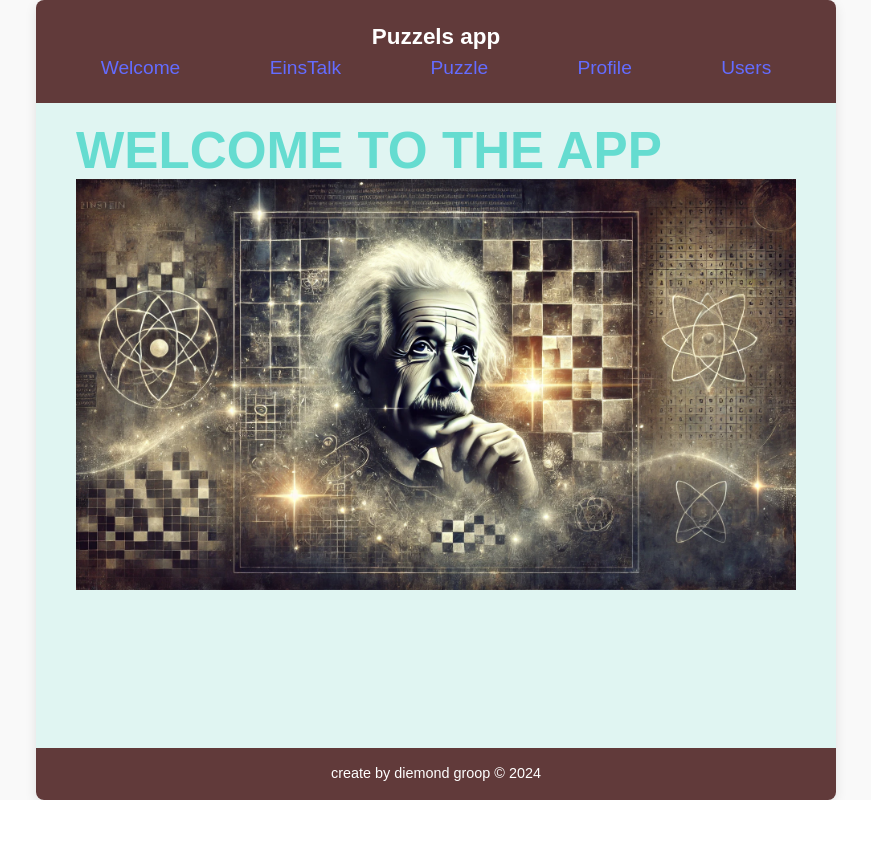
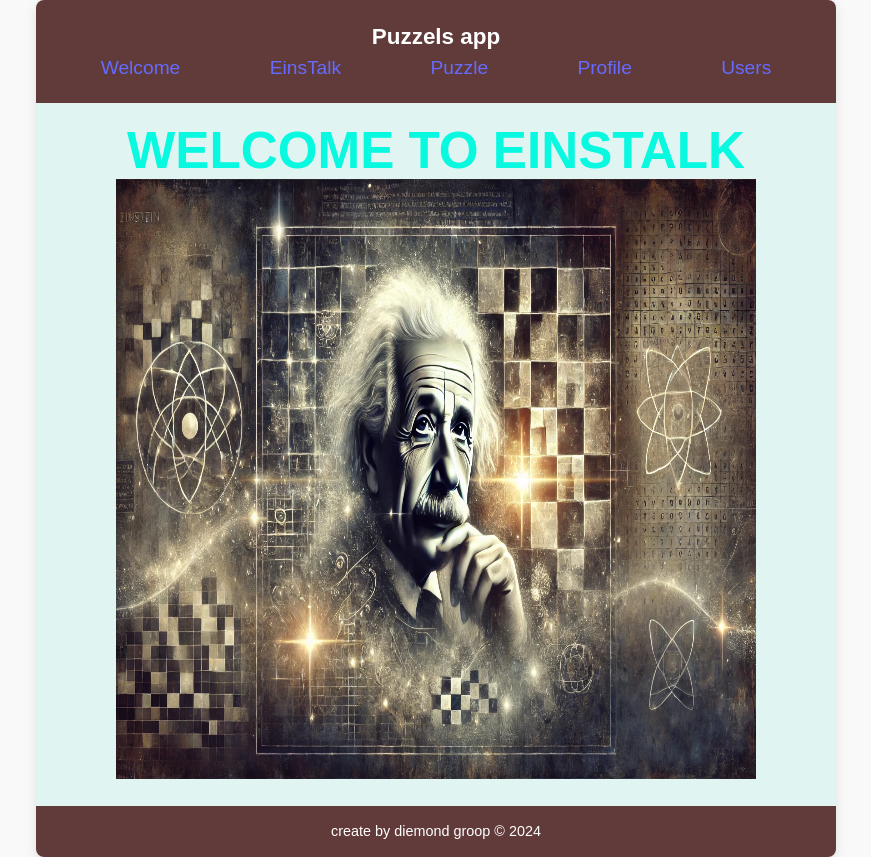
Before and after one commit to yoske208/Einstalk-fork, a React (Vite) app in the folder Client/: page /welcome in a window 1280 px wide. Shown: the whole page, without its empty margins (204-1075 px from the left). Before the commit the page ends 800 px from the top, so only its background shows below. Built offline with nearby package versions, Linux system fonts and the light colour scheme.

Commit message:
change css and netiv

```diff
--- a/Client/src/App.css
+++ b/Client/src/App.css
@@ -7,7 +7,7 @@
 body {
   font-family: 'Poppins', sans-serif;
   background-color: #f9f9f9;
-  color: #65dcd0;
+  color: #08f8e0;
   display: flex;
   justify-content: center;
   align-items: center;
@@ -46,6 +46,7 @@ header {
 main {
   flex: 1;
   display: flex;
+  text-align: center;
   flex-direction: column;
   align-items: center;
   padding: 20px;
@@ -145,7 +146,7 @@ form {
 label {
   font-weight: 500;
   margin-bottom: 5px;
-  color: #333;
+  color: #333333;
 }
 input[type="text"],
 input[type="email"]
--- a/Client/src/index.css
+++ b/Client/src/index.css
@@ -64,6 +64,7 @@ button:focus-visible {
   }
 }
 img {
-  max-width: 90vh;
+  max-width: 80vh;
   max-height: 90vh;
+  height: 600px;
 }
--- a/Client/src/pages/Puzzle.tsx
+++ b/Client/src/pages/Puzzle.tsx
@@ -1,10 +1,13 @@
+import { Link } from 'react-router-dom'
 import PuzzleComponent from '../components/PuzzleComponent'
 import PageHeader from './PageHeader'
+import AddNewPuzzle from './AddNewPuzzle/AddNewPuzzle'
 
 export default function Puzzle() {
   return (
     <>
     <PageHeader title='Puzzele'/>
+    <button><Link to={"/puzzle/AddNewPuzzle"}>new puzzle</Link></button>
     <PuzzleComponent id={""} />
     </>
 )
--- a/Client/src/pages/Users.tsx
+++ b/Client/src/pages/Users.tsx
@@ -1,10 +1,15 @@
 import React from 'react'
 import PageHeader from './PageHeader'
+import AddNewUser from './AddNewUser'
+import { Link } from 'react-router-dom'
 
 export default function Users() {
   return (
     <div>
       <PageHeader title='USERS' />
+      <button><Link to={"/AddNewUser"}>new user</Link></button>
+
+
     </div>
   )
 }
--- a/Client/src/pages/welcome/Welcome.tsx
+++ b/Client/src/pages/welcome/Welcome.tsx
@@ -5,7 +5,7 @@ import PageHeader from "../PageHeader";
 export default function Welcome() {
   return (
     <div>
-      <PageHeader title="WELCOME TO THE APP" />
+      <PageHeader title="WELCOME TO EINSTALK" />
 
       <img src="Einstalk.webp" alt="Einstalk" />
     </div>
--- a/Client/src/routers/AppRoute.tsx
+++ b/Client/src/routers/AppRoute.tsx
@@ -12,17 +12,17 @@ import LoginPage from "../pages/LoginPage";
 export default function AppRoute() {
   return (
     <div>
-
       <Routes>
         <Route path="/" element={<Home />}></Route>
-        <Route path="/Welcome" element={<Welcome />}></Route>
-        <Route path="/Puzzle" element={<Puzzle />}></Route>
-        <Route path="/Users" element={<Users />}></Route>
-        <Route path="/Profile" element={<Profile />}></Route>
+        <Route path="/welcome" element={<Welcome />}></Route>
+        <Route path="/puzzle" element={<Puzzle />}></Route>
+        <Route path="/users" element={<Users />}></Route>
+        <Route path="/profile" element={<Profile />}></Route>
         <Route path="/addNewUser" element={<AddNewUser />}></Route>
-        <Route path="/addNewPuzzle" element={<AddNewPuzzle />}></Route>
+        <Route path="/puzzle/addNewPuzzle" element={<AddNewPuzzle />}></Route>
         <Route path="/login" element={<LoginPage />}></Route>
         <Route path="/*" element={<NotFound />}></Route>
+
         {/* <Route path='/' element={<Home />}></Route> */}
       </Routes>
     </div>
```
